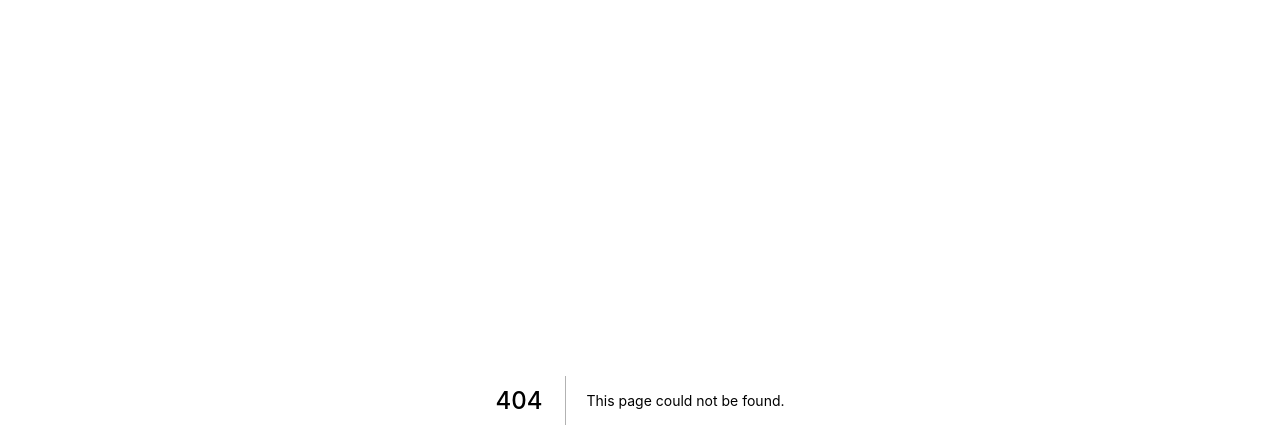
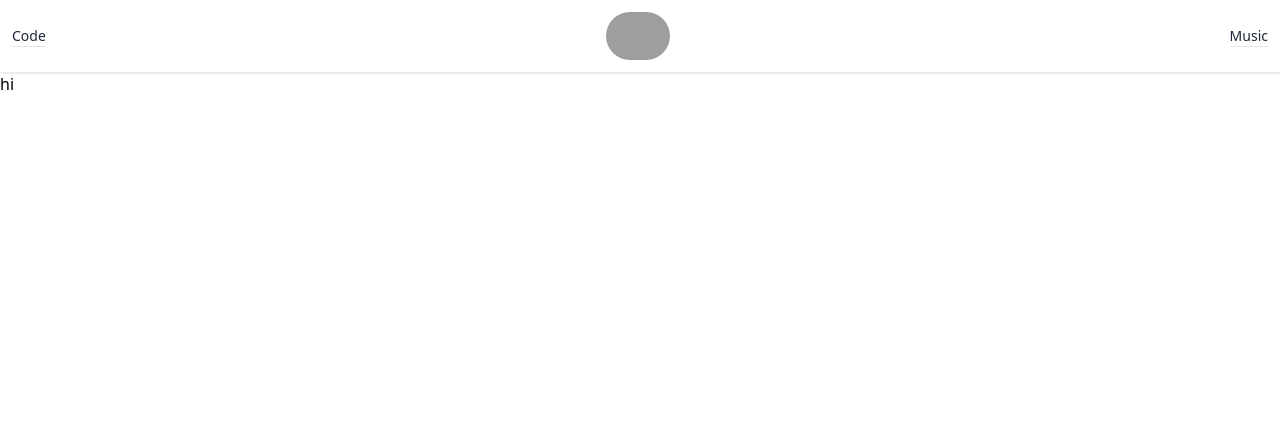
Before and after one commit to aletna/portfolio-update-0521, a Next.js app: page /portfolio in a window 1280 px wide. Before the commit this address had no page. Shown: the top 448 px of the page. Built offline with nearby package versions, Linux system fonts and the light colour scheme; grey boxes are pictures that could not be loaded.

Commit message:
added portfolio route

```diff
--- /dev/null
+++ b/components/Navbar.js
@@ -0,0 +1,36 @@
+import Avatar from "./Avatar";
+import { useRouter } from "next/router";
+
+const Navbar = () => {
+  const router = useRouter();
+  return (
+    <header className="sticky top-0 z-10 bg-white shadow p-3  text-sm text-gray-700">
+      <div className="flex w-full container mx-auto justify-between">
+        {/* Left */}
+        <div className="flex space-x-4 items-center">
+          <p className="linkNav ">Code</p>
+          {/* <p className="linkNav">About</p> */}
+          {/* <p className="linkNav">Store</p> */}
+        </div>
+        {/* Center  */}
+        <div
+          className="flex  items-center cursor-pointer"
+          onClick={() => router.push("/")}
+        >
+          <Avatar url="https://firebasestorage.googleapis.com/v0/b/dennis-portfolio-942f1.appspot.com/o/dennis.JPG?alt=media&token=bb846abf-f773-459e-ad0a-4e9b531406ef" />
+          {/* <Sidenav /> */}
+        </div>
+        {/* Right */}
+        <div className="flex space-x-4 items-center">
+          <p className="linkNav">Music</p>
+          {/* <p className="linkNav ">Code</p> */}
+
+          {/* Icon */}
+          {/* <ViewGridIcon className="h-10 w-10 p-2 rounded-full hover:bg-gray-100 cursor-pointer" /> */}
+        </div>
+      </div>
+    </header>
+  );
+};
+
+export default Navbar;
--- a/pages/_app.js
+++ b/pages/_app.js
@@ -1,7 +1,13 @@
-import '../styles/globals.css'
+import Navbar from "../components/Navbar";
+import "../styles/globals.css";
 
 function MyApp({ Component, pageProps }) {
-  return <Component {...pageProps} />
+  return (
+    <>
+      <Navbar />
+      <Component {...pageProps} />
+    </>
+  );
 }
 
-export default MyApp
+export default MyApp;
--- a/pages/index.js
+++ b/pages/index.js
@@ -1,5 +1,5 @@
 import Head from "next/head";
-import Avatar from "../components/Avatar";
+
 import Card from "../components/Card";
 import LeftHeader from "../components/LeftHeader";
 import IntroHeader from "../components/IntroHeader";
@@ -10,8 +10,11 @@ import { BriefcaseIcon } from "@heroicons/react/solid";
 import Emoji from "../components/Emoji";
 import Card2 from "../components/Card2";
 import HomeCardSection from "../components/HomeCardSection";
+import { useRouter } from "next/router";
+
 
 export default function Home() {
+  const router = useRouter();
   return (
     <div>
       <Head>
@@ -21,29 +24,7 @@ export default function Home() {
       </Head>
 
       {/* Header */}
-      <header className="sticky top-0 z-10 bg-white shadow p-3  text-sm text-gray-700">
-        <div className="flex w-full container mx-auto justify-between">
-          {/* Left */}
-          <div className="flex space-x-4 items-center">
-            <p className="linkNav ">Code</p>
-            {/* <p className="linkNav">About</p> */}
-            {/* <p className="linkNav">Store</p> */}
-          </div>
-          {/* Center  */}
-          <div className="flex  items-center">
-            <Avatar url="https://firebasestorage.googleapis.com/v0/b/dennis-portfolio-942f1.appspot.com/o/dennis.JPG?alt=media&token=bb846abf-f773-459e-ad0a-4e9b531406ef" />
-            {/* <Sidenav /> */}
-          </div>
-          {/* Right */}
-          <div className="flex space-x-4 items-center">
-            <p className="linkNav">Music</p>
-            {/* <p className="linkNav ">Code</p> */}
 
-            {/* Icon */}
-            {/* <ViewGridIcon className="h-10 w-10 p-2 rounded-full hover:bg-gray-100 cursor-pointer" /> */}
-          </div>
-        </div>
-      </header>
 
       {/* Main */}
       <div className="container mx-auto mt-10 bg-gray-100 py-10 rounded-md">
@@ -59,7 +40,7 @@ export default function Home() {
       </div>
 
       <div className="container mx-auto my-10 text-center  bg-gray-100 py-10 rounded-md">
-        <button className="btn bg-white">
+        <button onClick={() => router.push("/portfolio")} className="btn bg-white">
           View Portfolio
           {/* <BriefcaseIcon className="h-5 w-5 ml-2" /> */}
           <Emoji symbol="📁" label="folder" />
--- /dev/null
+++ b/pages/portfolio/index.js
@@ -0,0 +1,9 @@
+const index = () => {
+    return (
+        <div className="container mx-auto">
+            hi
+        </div>
+    )
+}
+
+export default index
```
